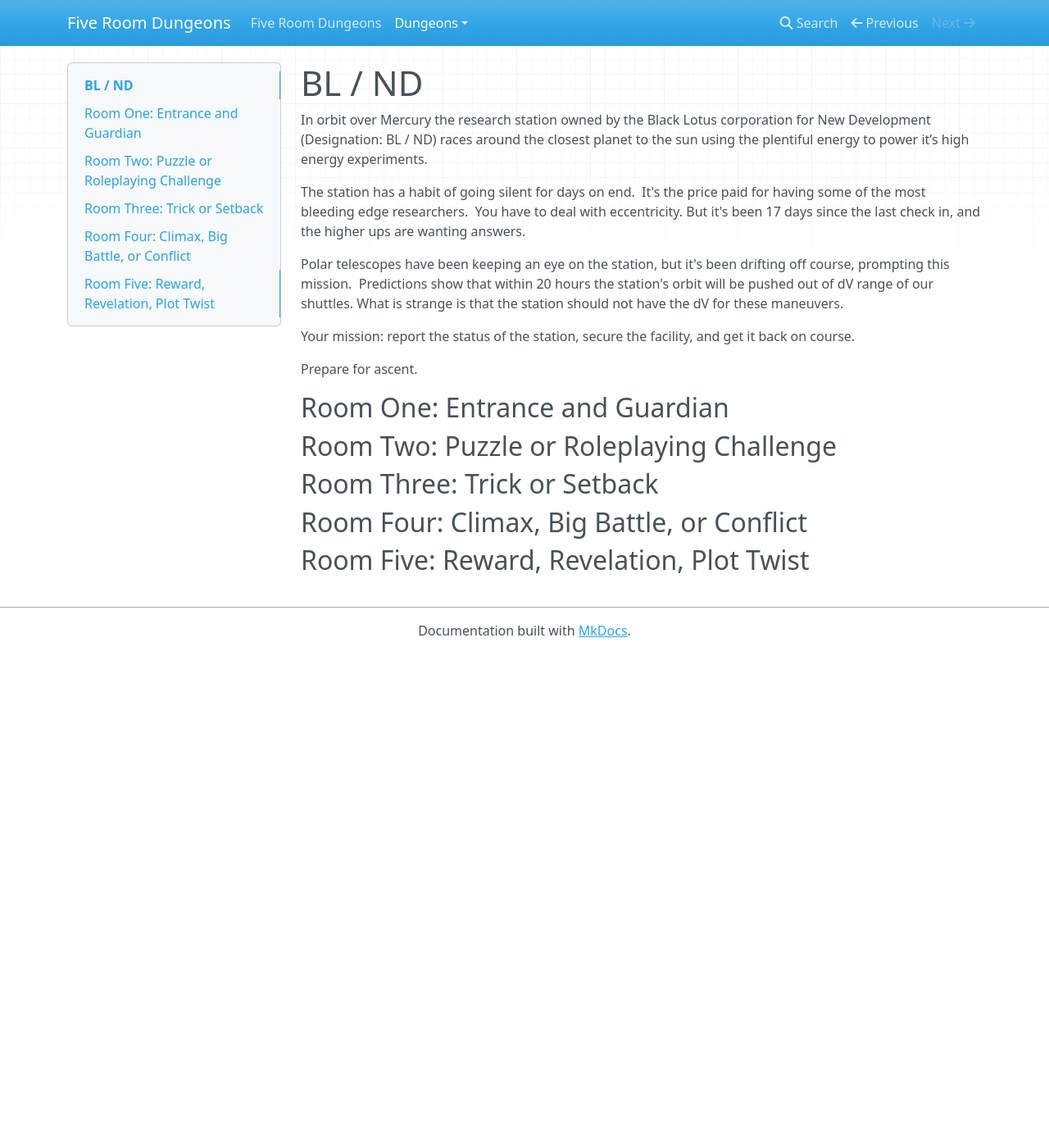
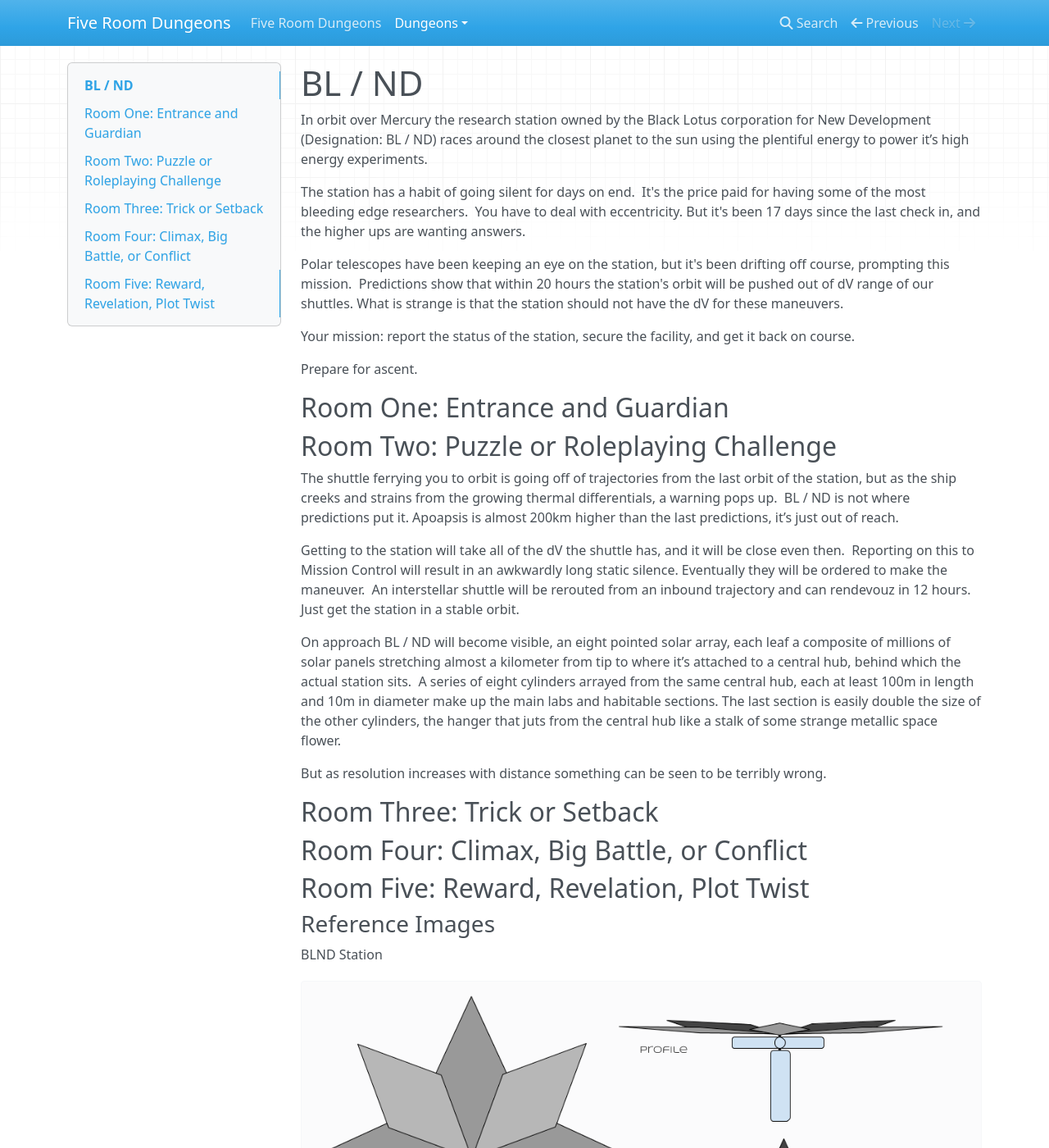
Before and after one commit to herrozerro/Five-Room-Dungeons, an MkDocs documentation site: the page built from docs/Dungeons/BLND.md, in a window 1280 px wide and 1400 px high. Shown: the whole window at 82% size. Built offline with MkDocs 1.6.1, drawn with Linux system fonts in a browser that asks for light colours; nearby versions of some CDN libraries.

Commit message:
added more to room 1, added schematic

```diff
--- a/docs/Dungeons/BLND.md
+++ b/docs/Dungeons/BLND.md
@@ -1,31 +1,35 @@
 # BL / ND
-
 
 In orbit over Mercury the research station owned by the Black Lotus corporation for New Development (Designation: BL / ND) races around the closest planet to the sun using the plentiful energy to power it’s high energy experiments.
 
-
 The station has a habit of going silent for days on end.  It's the price paid for having some of the most bleeding edge researchers.  You have to deal with eccentricity. But it's been 17 days since the last check in, and the higher ups are wanting answers.
-
 
 Polar telescopes have been keeping an eye on the station, but it's been drifting off course, prompting this mission.  Predictions show that within 20 hours the station's orbit will be pushed out of dV range of our shuttles. What is strange is that the station should not have the dV for these maneuvers.
 
-
 Your mission: report the status of the station, secure the facility, and get it back on course.
 
-
 Prepare for ascent.
-
 
 ## Room One: Entrance and Guardian
 
 
 ## Room Two: Puzzle or Roleplaying Challenge
 
+The shuttle ferrying you to orbit is going off of trajectories from the last orbit of the station, but as the ship creeks and strains from the growing thermal differentials, a warning pops up.  BL / ND is not where predictions put it. Apoapsis is almost 200km higher than the last predictions, it’s just out of reach.
+
+Getting to the station will take all of the dV the shuttle has, and it will be close even then.  Reporting on this to Mission Control will result in an awkwardly long static silence. Eventually they will be ordered to make the maneuver.  An interstellar shuttle will be rerouted from an inbound trajectory and can rendevouz in 12 hours. Just get the station in a stable orbit.
+
+On approach BL / ND will become visible, an eight pointed solar array, each leaf a composite of millions of solar panels stretching almost a kilometer from tip to where it’s attached to a central hub, behind which the actual station sits.  A series of eight cylinders arrayed from the same central hub, each at least 100m in length and 10m in diameter make up the main labs and habitable sections. The last section is easily double the size of the other cylinders, the hanger that juts from the central hub like a stalk of some strange metallic space flower.
+
+But as resolution increases with distance something can be seen to be terribly wrong.
 
 ## Room Three: Trick or Setback
 
-
 ## Room Four: Climax, Big Battle, or Conflict
 
+## Room Five: Reward, Revelation, Plot Twist
 
-## Room Five: Reward, Revelation, Plot Twist
+### Reference Images
+
+BLND Station
+![BLND Station](./BLND.png "BLND Station")
```
